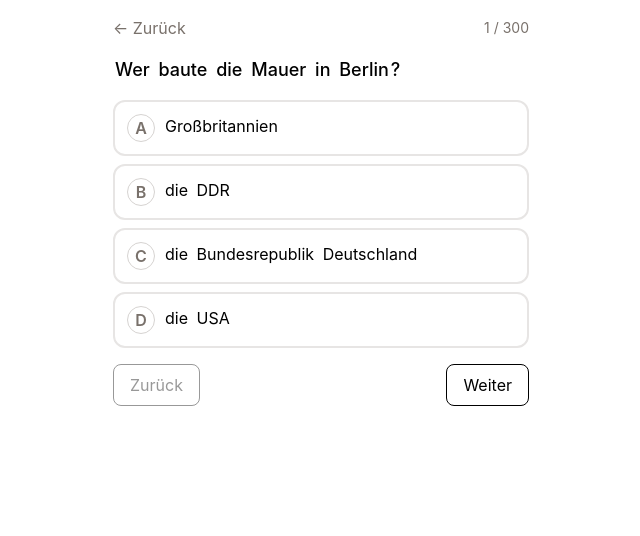
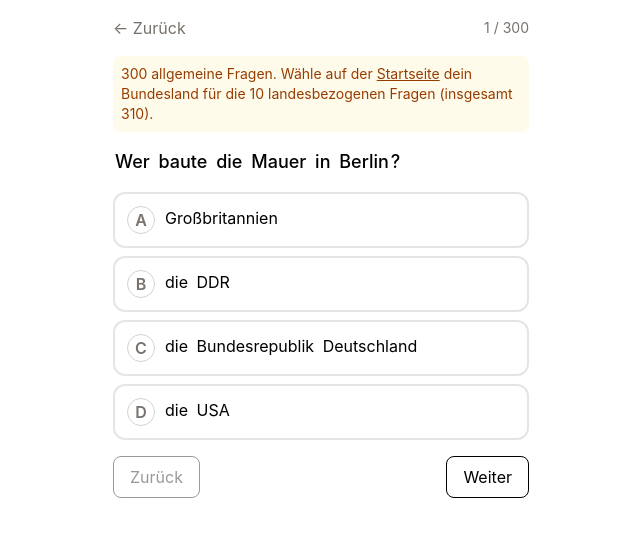
Before and after one commit to sudipidus/deutsch-lid, a React (Vite) app: page /#/study in a window 1280 px wide. Shown: the top 536 px of the page, without its empty margins (319-959 px from the left). Built offline with nearby package versions, Linux system fonts and the light colour scheme.

Commit message:
feat(app): hint to pick a Bundesland for the 10 state questions (300→310)

```diff
--- a/src/routes/Practice.tsx
+++ b/src/routes/Practice.tsx
@@ -25,6 +25,11 @@ export function Practice() {
         <Link to="/" className="text-stone-500">← Zurück</Link>
         <span className="text-sm text-stone-500">{i + 1} / {list.length}</span>
       </div>
+      {!bundesland && (
+        <p className="rounded-lg bg-amber-50 p-2 text-sm text-amber-800">
+          300 allgemeine Fragen. Wähle auf der <Link to="/" className="underline">Startseite</Link> dein Bundesland für die 10 landesbezogenen Fragen (insgesamt 310).
+        </p>
+      )}
       <QuestionCard
         question={q}
         interactive
--- a/src/routes/Study.tsx
+++ b/src/routes/Study.tsx
@@ -26,6 +26,11 @@ export function Study() {
         <Link to="/" className="text-stone-500">← Zurück</Link>
         <span className="text-sm text-stone-500">{i + 1} / {list.length}</span>
       </div>
+      {!bundesland && (
+        <p className="rounded-lg bg-amber-50 p-2 text-sm text-amber-800">
+          300 allgemeine Fragen. Wähle auf der <Link to="/" className="underline">Startseite</Link> dein Bundesland für die 10 landesbezogenen Fragen (insgesamt 310).
+        </p>
+      )}
       <QuestionCard
         question={q}
         interactive
```
